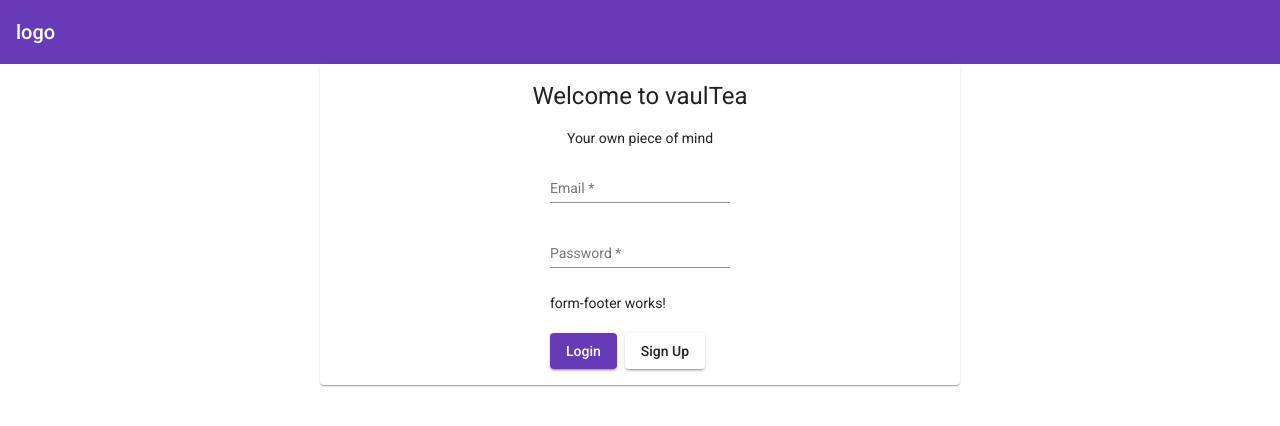
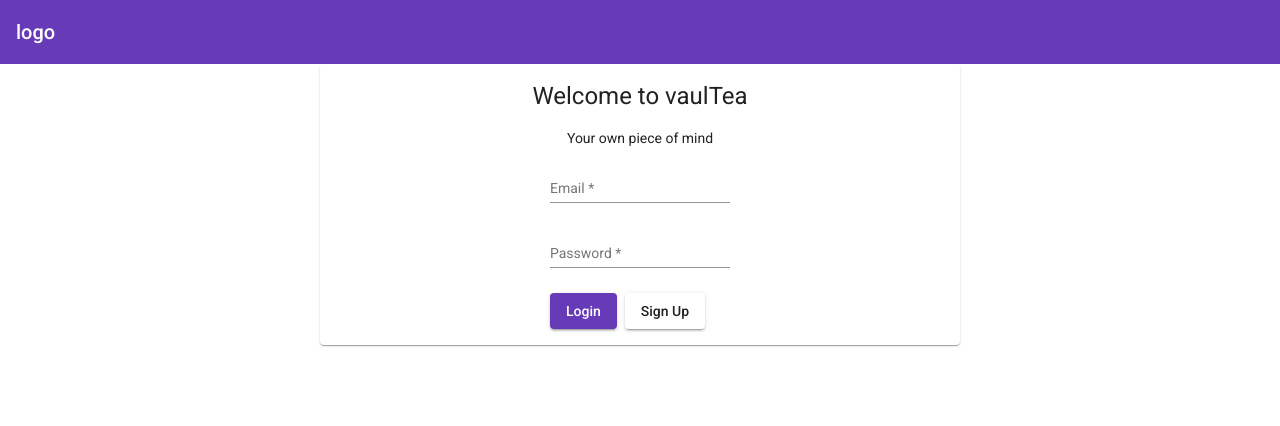
Before and after one commit to Noah231515/vaultea, an Angular app in the folder vaulteaclient/: page /login in a window 1280 px wide. Shown: the top 426 px of the page. Built offline with nearby package versions, Linux system fonts and the light colour scheme.

Commit message:
form footer setup

```diff
--- a/vaulteaclient/src/app/authentication/login-page/login-page.component.html
+++ b/vaulteaclient/src/app/authentication/login-page/login-page.component.html
@@ -11,16 +11,10 @@
                 [formControl]='form.get("password")'
                 label='Password'
             ></vaultea-input>
-            <vaultea-form-footer>
-            </vaultea-form-footer>
-            <div fxLayout='row' fxLayoutGap='8px'>
-                <vaultea-button
-                    [buttonInterface]='BUTTONS_CONSTANT.LOGIN_BUTTON'
-                ></vaultea-button>
-                <vaultea-button
-                    [buttonInterface]='BUTTONS_CONSTANT.SIGNUP_BUTTON'
-                ></vaultea-button>
-            </div>
+            <vaultea-form-footer
+                [primaryButton]='BUTTONS_CONSTANT.LOGIN_BUTTON'
+                [secondaryButton]='BUTTONS_CONSTANT.SIGNUP_BUTTON'
+            ></vaultea-form-footer>
         </div>
     </div>
 </mat-card>
--- a/vaulteaclient/src/app/ui-kit/button/buttons.constant.ts
+++ b/vaulteaclient/src/app/ui-kit/button/buttons.constant.ts
@@ -15,4 +15,16 @@ export class ButtonsConstant {
     color: 'secondary',
     text: 'Sign Up'
   };
+
+  public static readonly SUBMIT_BUTTON: ButtonInterface = {
+    buttonTypeClass: 'mat-raised-button',
+    color: 'primary',
+    text: 'Submit'
+  };
+
+  public static readonly CANCEL_BUTTON: ButtonInterface = {
+    buttonTypeClass: 'mat-button',
+    color: 'secondary',
+    text: 'Cancel'
+  };
 }
--- a/vaulteaclient/src/app/ui-kit/form-footer/form-footer.component.html
+++ b/vaulteaclient/src/app/ui-kit/form-footer/form-footer.component.html
@@ -1 +1,6 @@
-<p>form-footer works!</p>
+<footer>
+  <div fxFlex fxLayoutGap='8px'>
+    <vaultea-button [buttonInterface]='primaryButton'></vaultea-button>
+    <vaultea-button [buttonInterface] ='secondaryButton'></vaultea-button>
+  </div>
+</footer>
```
Also changed, not shown: vaulteaclient/src/app/ui-kit/form-footer/form-footer.component.ts (+10 -3 lines).
